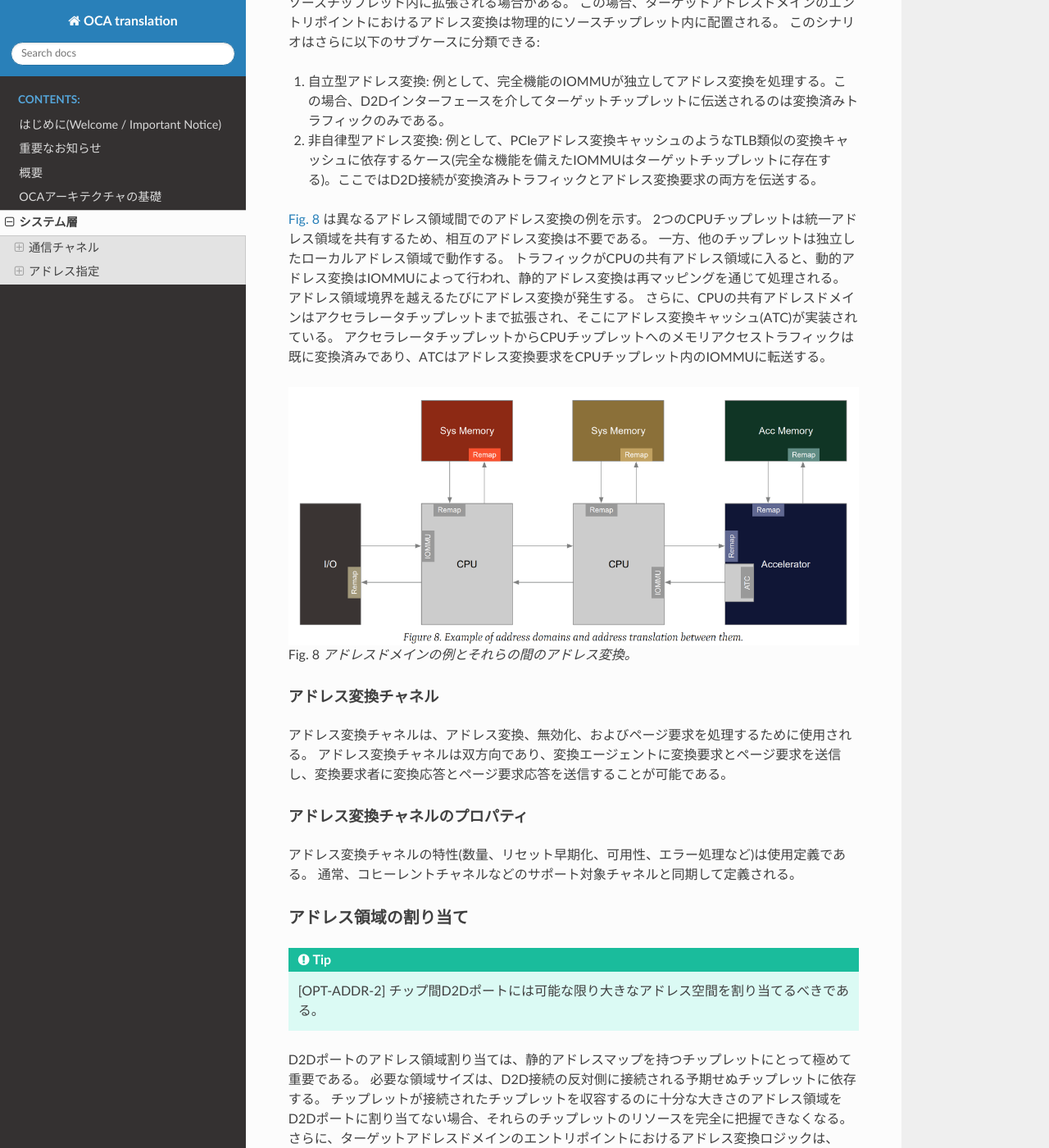
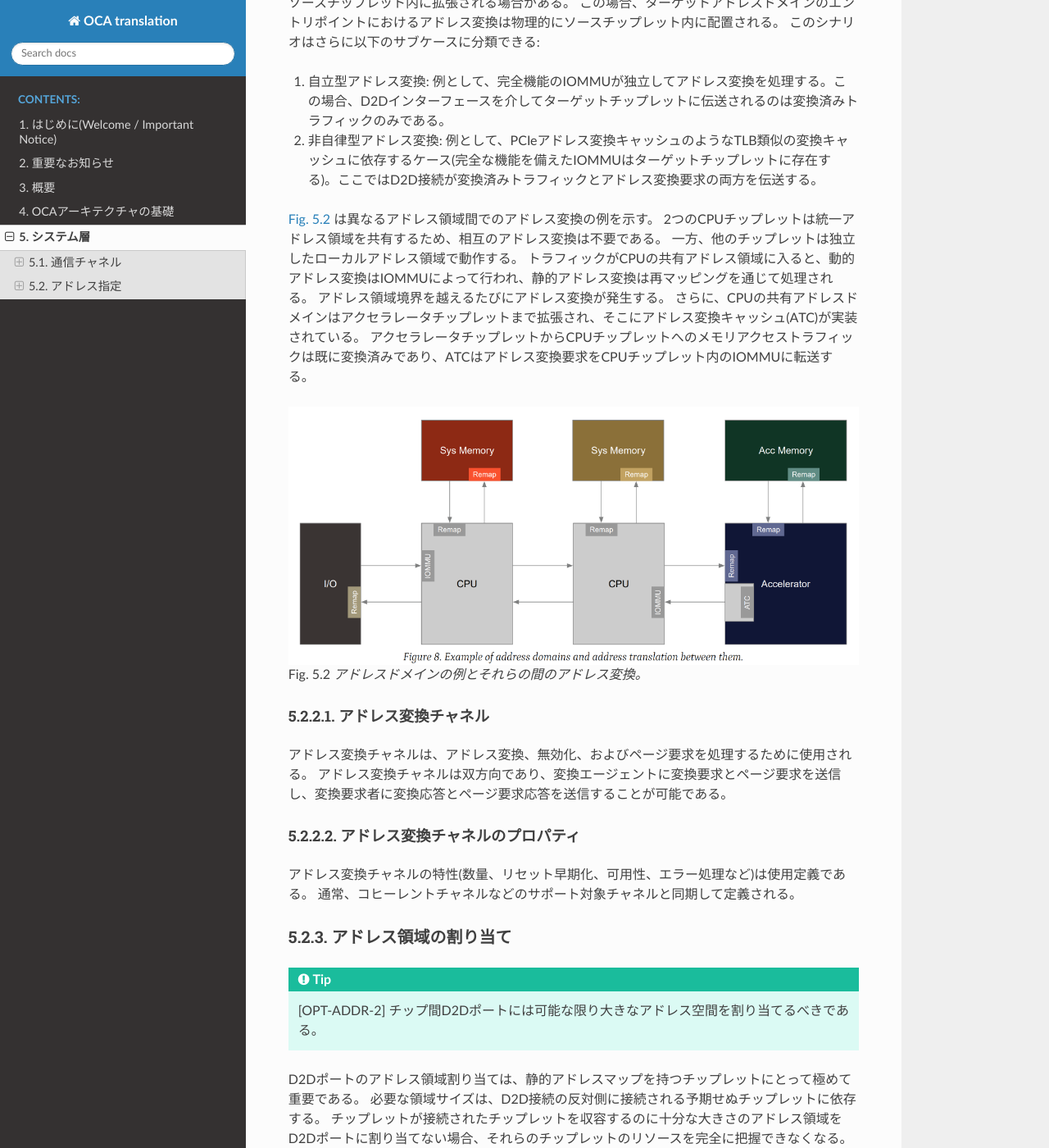
Before and after one commit to msyksphinz-self/open_chiplet_atlas_jp, a Sphinx documentation site: the page built from source/04_system_layer.rst, in a window 1280 px wide and 1400 px high, scrolled down 6337 px. Shown: the whole window at 82% size. Built offline with Sphinx 7.4.7 and the Read the Docs theme 3.1.0, drawn with Linux system fonts in a browser that asks for light colours; some of the changed text lies outside the part shown.

Commit message:
Update index.rst

```diff
--- a/source/index.rst
+++ b/source/index.rst
@@ -7,7 +7,8 @@ Welcome to OCA translation's documentation!
 ===========================================
 
 .. toctree::
-   :maxdepth: 2
+   :maxdepth: 3
+   :numbered:
    :caption: Contents:
 
    00_preface.rst
```
